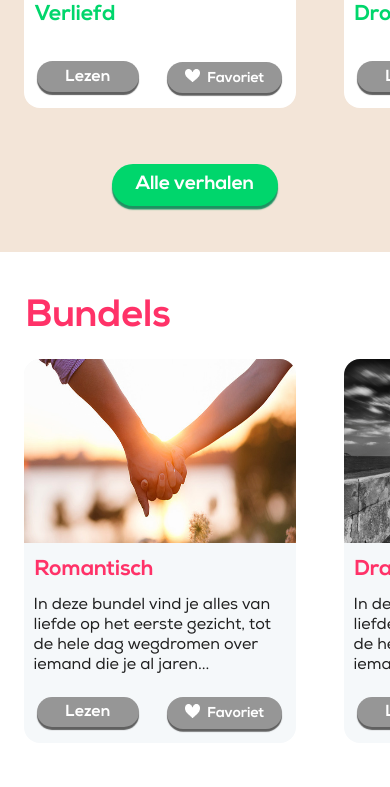
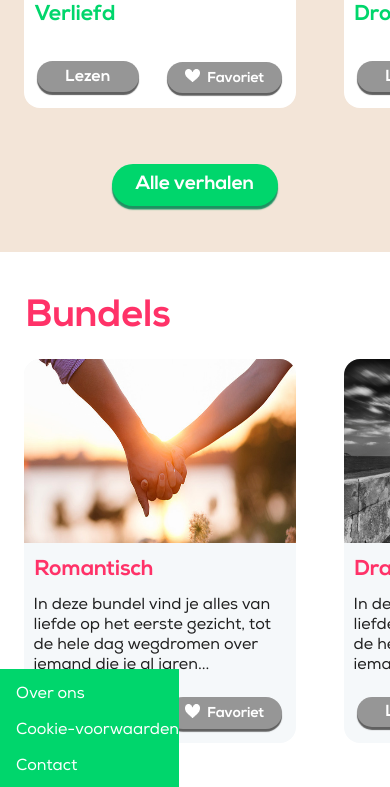
Before and after one commit to rianneeh/blok-web, a plain HTML site: page index.html in a window 390 px wide. Shown: the part 1167-1954 px from the top of the page. Drawn offline with Linux system fonts and the light colour scheme.

Commit message:
Footer Tablet

```diff
--- a/css/styles.css
+++ b/css/styles.css
@@ -437,7 +437,16 @@ article button img {
 	width: 1.1em;
 }
 
-/*footer van de pagina*/
+/*footer*/
+
+body {
+	position: relative;
+}
+
+body > footer {
+	position: absolute;
+	bottom: 0;
+}
 
 body > footer {
 	background-color: #00d66c;
@@ -464,6 +473,12 @@ footer > img {
 	body {
 		background-size: 250%;
 		background-position: -32em 5em;
+	}
+}
+
+@media(min-width: 32.1em) {
+	section:nth-of-type(2) {
+		height: 39.5em;
 	}
 }
 
```
